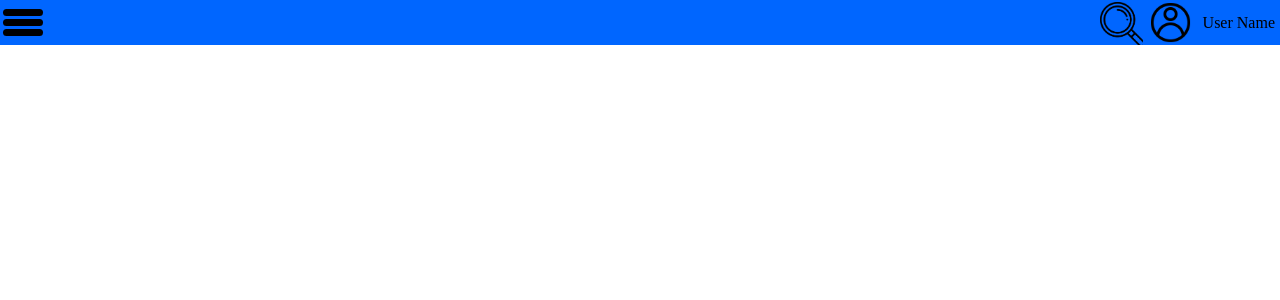
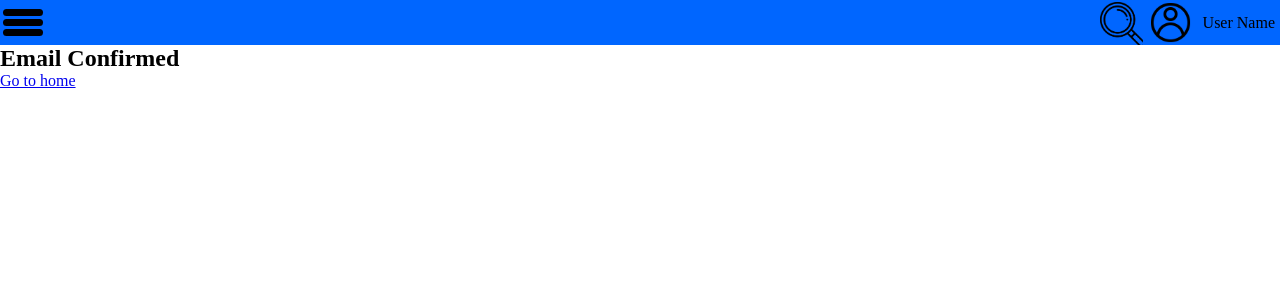
Before and after one commit to it-pizza/react, a React (Vite) app: page /success in a window 1280 px wide. Shown: the top 300 px of the page. Built offline with nearby package versions, Linux system fonts and the light colour scheme.

Commit message:
feat(success.tsx): section success

```diff
--- a/src/pages/success/success.tsx
+++ b/src/pages/success/success.tsx
@@ -1,3 +1,4 @@
+import { Link } from "react-router-dom";
 import { Header } from "../../widgets";
 
 export function SuccessPage() {
@@ -5,7 +6,10 @@ export function SuccessPage() {
         <>
             <Header />
             <section className="success">
-
+                <div className="success__confirmed">
+                    <h2>Email Confirmed</h2>
+                    <Link to="/posts">Go to home</Link>
+                </div>
             </section>
         </>
     )
```
